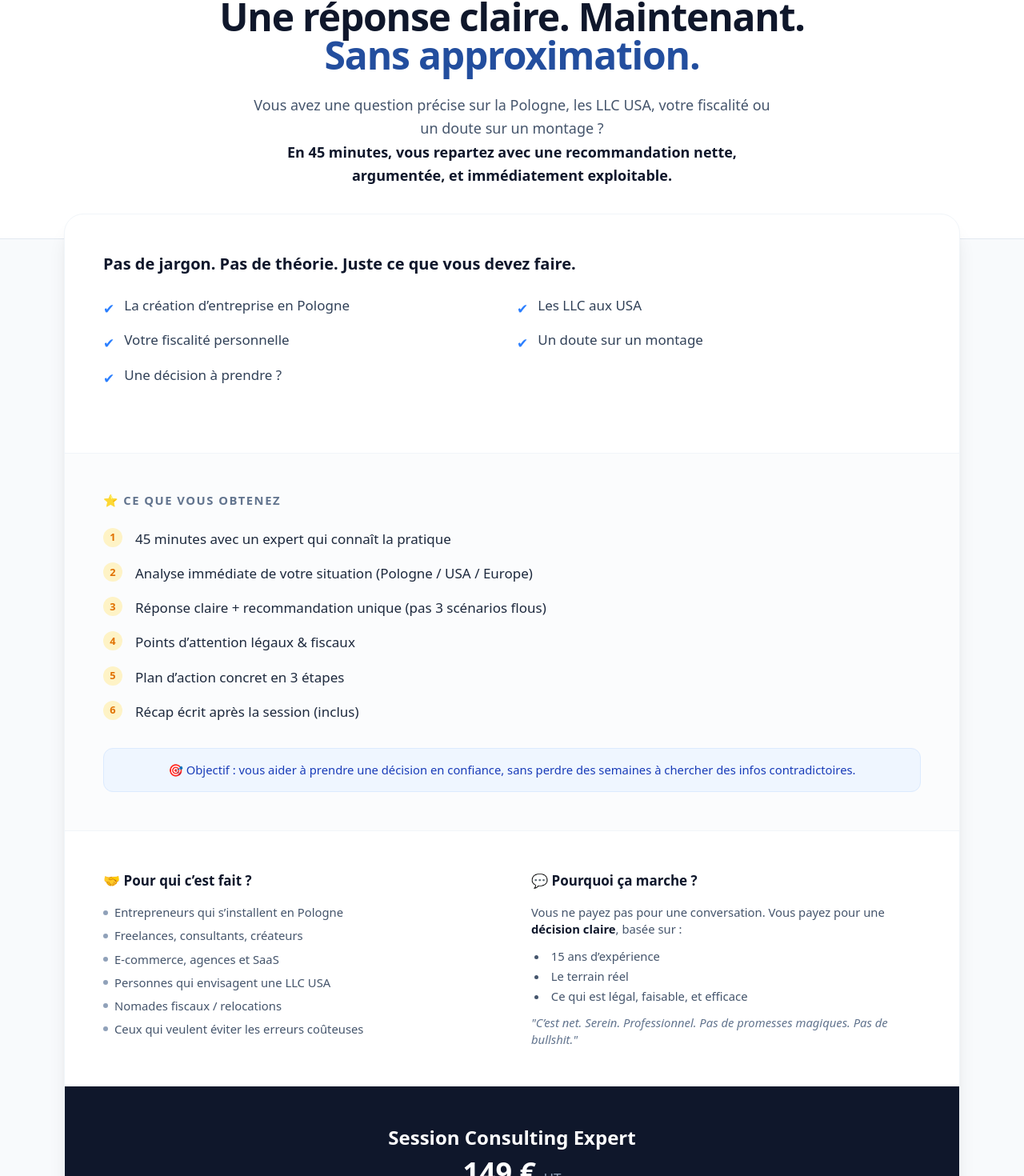
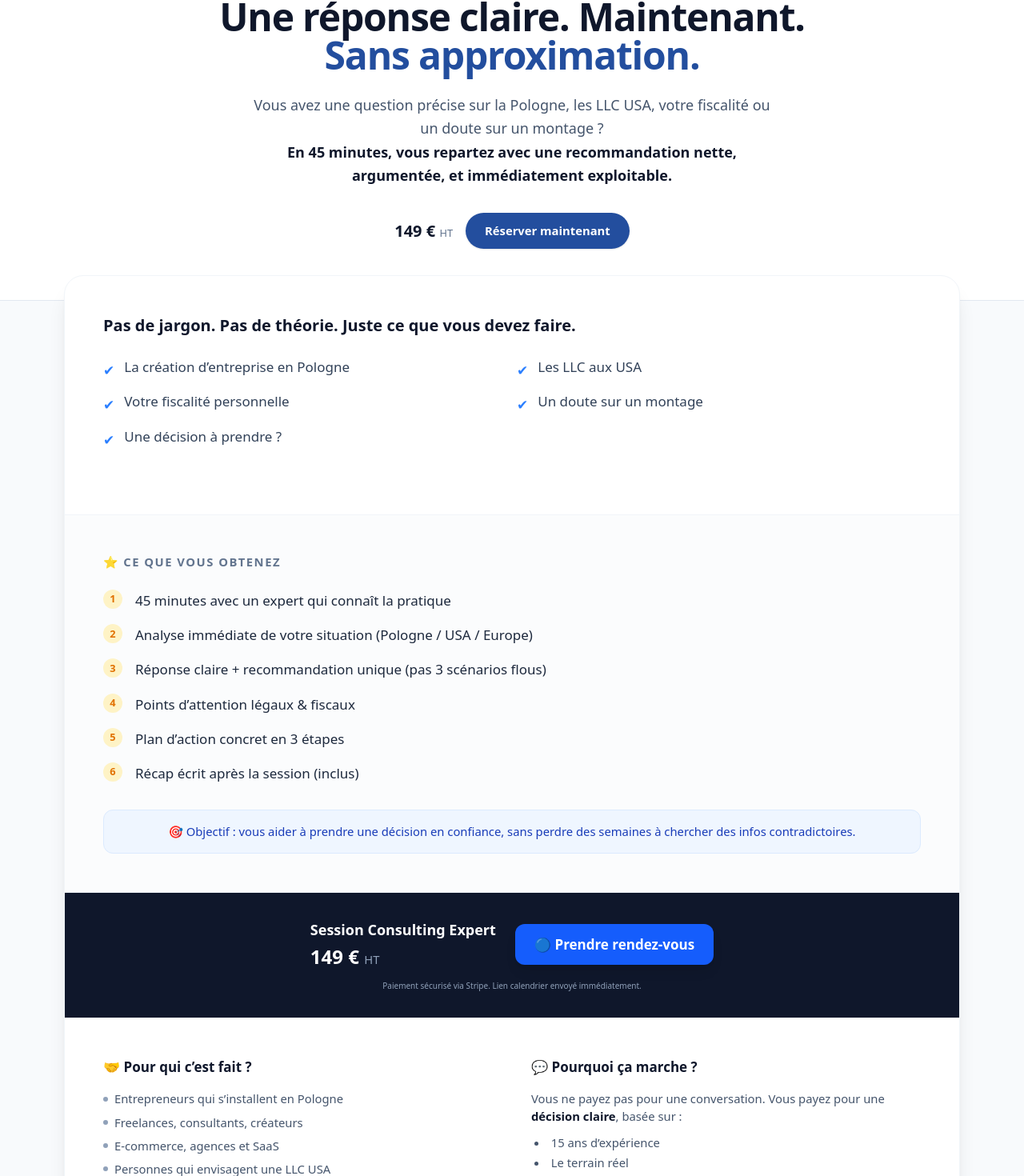
Before and after one commit to bridgelysite/website, a Next.js app: page /consulting-international in a window 1280 px wide. Shown: the part 261-1731 px from the top of the page at 80% size. Built offline with nearby package versions, Linux system fonts and the light colour scheme.

Commit message:
Update consulting page with real Price ID and multiple CTAs

```diff
--- a/app/consulting-international/page.tsx
+++ b/app/consulting-international/page.tsx
@@ -26,7 +26,7 @@ export default function ConsultingPage() {
               Sans approximation.
             </span>
           </h1>
-          <p className="text-lg text-slate-600 max-w-2xl mx-auto leading-relaxed">
+          <p className="text-lg text-slate-600 max-w-2xl mx-auto leading-relaxed mb-8">
             Vous avez une question précise sur la Pologne, les LLC USA, votre
             fiscalité ou un doute sur un montage ? <br />
             <span className="font-semibold text-slate-900">
@@ -34,10 +34,23 @@ export default function ConsultingPage() {
               argumentée, et immédiatement exploitable.
             </span>
           </p>
+
+          {/* Rappel discret prix + bouton haut de page */}
+          <div className="flex items-center justify-center gap-4">
+             <div className="text-xl font-bold text-slate-900">
+               149 € <span className="text-xs font-normal text-slate-500 uppercase">HT</span>
+             </div>
+             <BuyButton
+                priceId="price_1SZUrARPyuf04COPFZdQyXwa"
+                className="btn-primary py-2 px-5 text-sm shadow-sm"
+             >
+                Réserver maintenant
+             </BuyButton>
+          </div>
         </div>
       </section>
 
-      <div className="container-bridgely max-w-3xl -mt-8 relative z-10">
+      <div className="container-bridgely max-w-3xl -mt-8 relative z-10 space-y-12">
         {/* Main Content Card */}
         <div className="bg-white rounded-3xl shadow-xl border border-slate-100 overflow-hidden">
           {/* Section: Intro Lists */}
@@ -91,6 +104,27 @@ export default function ConsultingPage() {
             </div>
           </div>
 
+          {/* CTA INTERMÉDIAIRE (Dupliqué) */}
+           <div className="bg-slate-900 p-8 text-center text-white">
+            <div className="flex flex-col sm:flex-row items-center justify-center gap-6">
+                <div className="text-left">
+                    <h2 className="text-lg font-bold mb-1">Session Consulting Expert</h2>
+                    <div className="text-2xl font-extrabold text-white">
+                    149 € <span className="text-sm font-normal text-slate-400">HT</span>
+                    </div>
+                </div>
+                <BuyButton
+                priceId="price_1SZUrARPyuf04COPFZdQyXwa"
+                className="w-full sm:w-auto bg-blue-600 hover:bg-blue-500 text-white font-bold py-3 px-6 rounded-xl transition-all shadow-lg hover:shadow-blue-500/25"
+                >
+                🔵 Prendre rendez-vous
+                </BuyButton>
+            </div>
+            <p className="mt-3 text-[10px] text-slate-400">
+              Paiement sécurisé via Stripe. Lien calendrier envoyé immédiatement.
+            </p>
+          </div>
+
           {/* Section: Pour qui + Pourquoi */}
           <div className="p-8 sm:p-12 grid gap-12 sm:grid-cols-2">
             <div>
@@ -137,19 +171,15 @@ export default function ConsultingPage() {
             </div>
           </div>
 
-          {/* Pricing & CTA Section */}
+          {/* Pricing & CTA Section (Final) */}
           <div className="bg-slate-900 p-8 sm:p-12 text-center text-white">
             <h2 className="text-2xl font-bold mb-2">Session Consulting Expert</h2>
             <div className="text-4xl font-extrabold text-white mb-6">
               149 € <span className="text-base font-normal text-slate-400">HT</span>
             </div>
 
-            {/*
-              TODO: Insérer le priceId du Consulting (149€) ci-dessous
-              Exemple: priceId="price_1Qj..."
-            */}
             <BuyButton
-              priceId="price_CONSULTING_PLACEHOLDER"
+              priceId="price_1SZUrARPyuf04COPFZdQyXwa"
               className="w-full sm:w-auto bg-blue-600 hover:bg-blue-500 text-white font-bold py-4 px-8 rounded-xl transition-all shadow-lg hover:shadow-blue-500/25 text-lg"
             >
               🔵 Prendre rendez-vous
```
